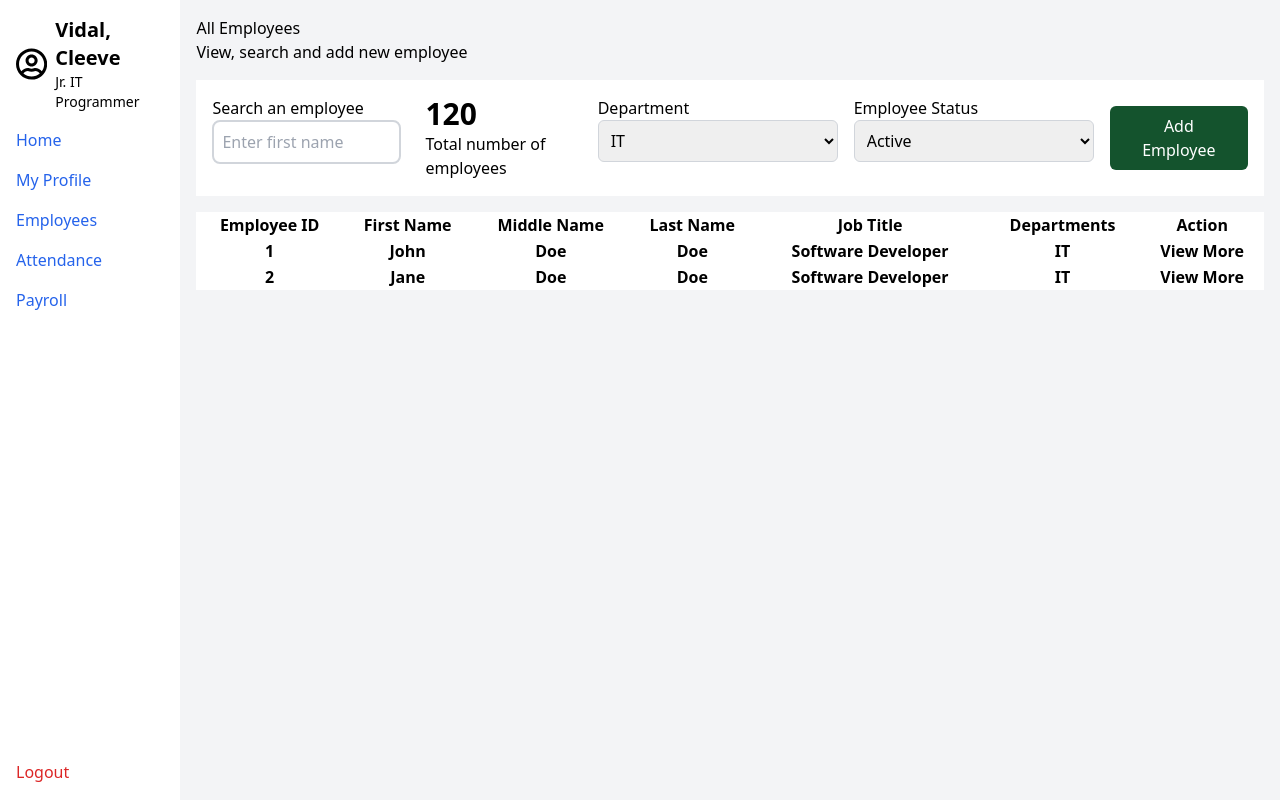
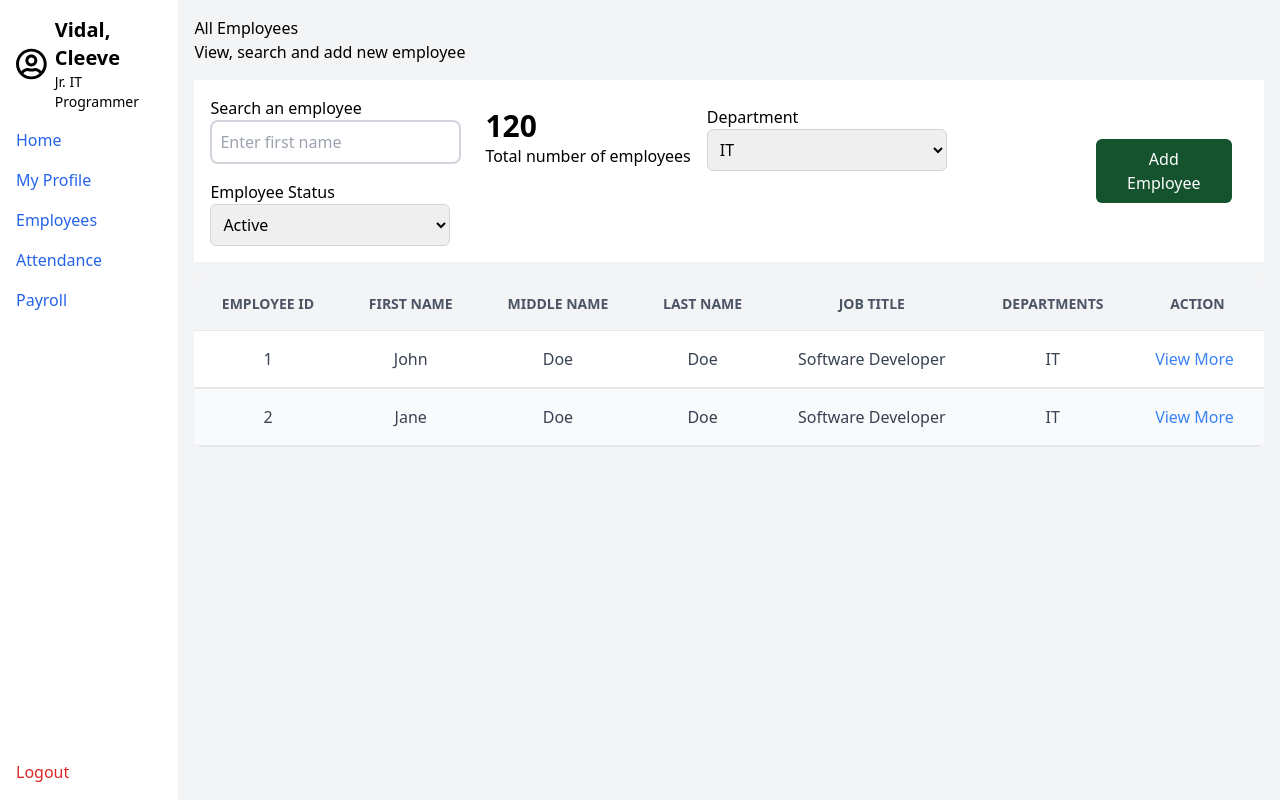
Before and after one commit to clivablee/payroll-frontend, a React (Create React App) app: page /employees in a window 1280 px wide. Built offline with nearby package versions, Linux system fonts and the light colour scheme; the HTML template or start-up script is replaced by a standard one.

Commit message:
updated responsive UI

```diff
--- a/src/Components/Drawer.jsx
+++ b/src/Components/Drawer.jsx
@@ -26,7 +26,7 @@ const Drawer = ({ toggleDrawer }) => {
                     </div>
                 </div>
                 <ul>
-                    <li className='mb-4'><a href="#" className='text-blue-600 hover:underline'>Home</a></li>
+                    <li className='mb-4'><Link to="/" className='text-blue-600 hover:underline'>Home</Link></li>
                     <li className='mb-4'><Link to="/profile" className='text-blue-600 hover:underline'>My Profile</Link></li>
                     <li className='mb-4'><Link to="/employees" className='text-blue-600 hover:underline'>Employees</Link></li>
                     <li className='mb-4'><a href="#" className='text-blue-600 hover:underline'>Attendance</a></li>
--- a/src/Features/Employees/Components/EmployeeFilter.jsx
+++ b/src/Features/Employees/Components/EmployeeFilter.jsx
@@ -1,62 +1,54 @@
-import React from 'react'
-import TextField from '../../../Components/TextField'
-import Dropdown from '../../../Components/Dropdown'
-import PrimaryButton from '../../../Components/PrimaryButton'
+import React from "react";
+import TextField from "../../../Components/TextField";
+import Dropdown from "../../../Components/Dropdown";
+import PrimaryButton from "../../../Components/PrimaryButton";
 
 function EmployeeFilter() {
   return (
-    <div className='mt-4 bg-white p-4 align items-center'>
-        <div className='flex justify-between items-center'>
-            <div className='flex'>
-                <div className='mr-4'>
+    <div className="mt-4 bg-white p-4 flex justify-between items-center">
+      <div className="flex flex-wrap justify-start items-center">
+        <div className="mr-4">
           <p>Search an employee</p>
-                    <TextField
-                        placeholder="Enter first name"
-                    />
+          <TextField placeholder="Enter first name" />
         </div>
 
-                <div className='mr-4'>
-                    <h1 className='text-3xl font-bold'>120</h1>
+        <div className="mr-4">
+          <h1 className="text-3xl font-bold">120</h1>
           <p>Total number of employees</p>
         </div>
 
-                <div className='mr-4'>
+        <div className="mr-4">
           <p>Department</p>
           <Dropdown
             name=""
             id=""
             options={[
-                            {value: "IT", label: "IT"},
-                            {value: "HR", label: "HR"},
-                            {value: "Sales", label: "Sales"},
+              { value: "IT", label: "IT" },
+              { value: "HR", label: "HR" },
+              { value: "Sales", label: "Sales" },
             ]}
           />
-
         </div>
 
-                <div className='mr-4'>
+        <div className="mr-4">
           <p>Employee Status</p>
           <Dropdown
             name=""
             id=""
             options={[
-                            {value: "Active", label: "Active"},
-                            {value: "Inactive", label: "Inactive"},
-                            {value: "All", label: "All"},
+              { value: "Active", label: "Active" },
+              { value: "Inactive", label: "Inactive" },
+              { value: "All", label: "All" },
             ]}
           />
         </div>
       </div>
-            <div>
-                <PrimaryButton
-                    label="Add Employee"
-                    onClick={() => {}}
-                />
-            </div>
 
+      <div className="mr-4">
+        <PrimaryButton label="Add Employee" onClick={() => {}} />
       </div>
     </div>
-  )
+  );
 }
 
-export default EmployeeFilter
+export default EmployeeFilter;
--- a/src/Features/Employees/Components/EmployeeTable.jsx
+++ b/src/Features/Employees/Components/EmployeeTable.jsx
@@ -1,57 +1,96 @@
-import React from 'react'
+import React from "react";
 
 function EmployeeTable() {
-
   const data = [
     {
       id: 1,
-            firstName: 'John',
-            middleName: 'Doe',
-            lastName: 'Doe',
-            jobTitle: 'Software Developer',
-            department: 'IT',
+      firstName: "John",
+      middleName: "Doe",
+      lastName: "Doe",
+      jobTitle: "Software Developer",
+      department: "IT",
     },
     {
       id: 2,
-            firstName: 'Jane',
-            middleName: 'Doe',
-            lastName: 'Doe',
-            jobTitle: 'Software Developer',
-            department: 'IT',
+      firstName: "Jane",
+      middleName: "Doe",
+      lastName: "Doe",
+      jobTitle: "Software Developer",
+      department: "IT",
     },
   ];
 
+  const header = [
+    "Employee ID",
+    "First Name",
+    "Middle Name",
+    "Last Name",
+    "Job Title",
+    "Departments",
+    "Action",
+  ];
+
   return (
-    <div className='bg-white mt-4'>
-        <table className='min-w-full border-collapse border-gray-300'>
+    <div className="bg-white mt-4 rounded-lg overflow-hidden">
+      {/* Table layout for larger screens */}
+      <table className="hidden md:table min-w-full border-collapse">
         <thead>
-                <tr>
-                    <th>Employee ID</th>
-                    <th>First Name</th>
-                    <th>Middle Name</th>
-                    <th>Last Name</th>
-                    <th>Job Title</th>
-                    <th>Departments</th>
-                    <th>Action</th>
+          <tr className="bg-gray-100 text-gray-600 uppercase text-sm font-semibold">
+            {header.map((data, index) => (
+              <th key={index} className="px-6 py-4 border-b border-gray-200">
+                {data}
+              </th>
+            ))}
           </tr>
         </thead>
-
         <tbody>
           {data.map((employee, index) => (
-                    <tr>
-                        <th>{employee.id}</th>
-                        <th>{employee.firstName}</th>
-                        <th>{employee.middleName}</th>
-                        <th>{employee.lastName}</th>
-                        <th>{employee.jobTitle}</th>
-                        <th>{employee.department}</th>
-                        <th>View More</th>
+            <tr
+              key={index}
+              className={`${
+                index % 2 === 0 ? "bg-white" : "bg-gray-50"
+              } hover:bg-gray-100 text-gray-700`}
+            >
+              {Object.values(employee).map((value, index) => (
+                <td
+                  key={index}
+                  className="px-6 py-4 border-b-2 border-gray-200 text-center"
+                >
+                  {value}
+                </td>
+              ))}
+              <td className="px-6 py-4 border-b-2 border-gray-200 text-blue-500 cursor-pointer">
+                View More
+              </td>
             </tr>
           ))}
         </tbody>
       </table>
+
+      {/* Card layout for smaller screens */}
+      <div className="md:hidden">
+        {data.map((employee, index) => (
+          <div
+            key={index}
+            className="border-b border-gray-200 p-4 flex flex-col bg-white rounded-lg shadow-md "
+          >
+            {Object.values(employee).map((value, index) => (
+              <div key={index} className="flex justify-between py-2">
+                <span className="font-semibold text-gray-600">
+                  {header[index]}:
+                </span>
+                <span className="text-gray-700">{value}</span>
               </div>
-  )
+            ))}
+            <div className="flex justify-between py-2">
+              <span className="font-semibold text-gray-600">Action:</span>
+              <span className="text-blue-500 cursor-pointer">View More</span>
+            </div>
+          </div>
+        ))}
+      </div>
+    </div>
+  );
 }
 
-export default EmployeeTable
+export default EmployeeTable;
```
Also changed, not shown: src/Features/Employees/Screen/EmployeeScreen.jsx (+6 -9 lines). Lines whose indentation alone changed are shown as unchanged.
